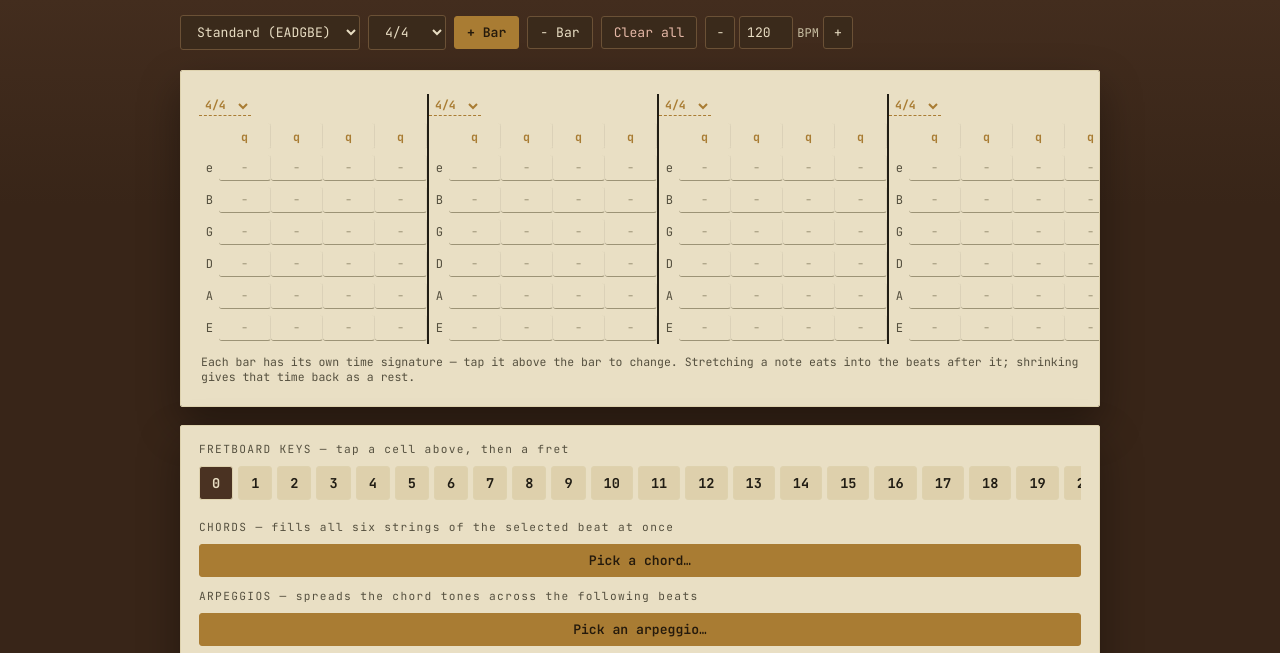
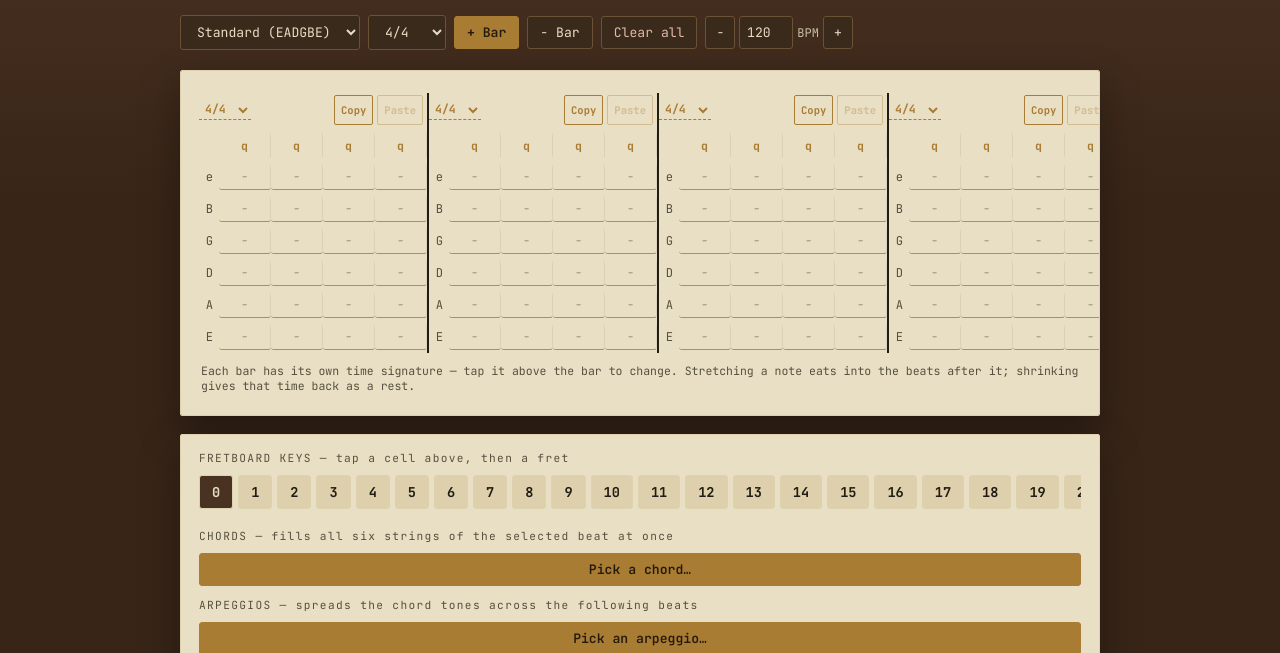
Before and after one commit to Balti131012/TabLab, a plain HTML site: page index.html in a window 1280 px wide. Shown: the part 134-787 px from the top of the page. Drawn offline with Linux system fonts and the light colour scheme.

Commit message:
feat: add bar copy-paste

```diff
--- a/index.html
+++ b/index.html
@@ -88,7 +88,15 @@
   }
   .dur-cell.selected { background: rgba(169,124,51,0.22); box-shadow: inset 0 0 0 1px var(--brass); }
 
-  .sig-row { display: flex; align-items: center; padding: 2px 0 4px; }
+  .sig-row { display: flex; align-items: center; gap: 4px; padding: 2px 4px 4px 0; }
+  .bar-btn {
+    font-family: 'JetBrains Mono', monospace; font-weight: 700; font-size: 0.66rem;
+    min-height: 30px; padding: 0 6px; border: 1px solid var(--brass); border-radius: 2px;
+    background: transparent; color: var(--brass); cursor: pointer;
+  }
+  .bar-btn.copy { margin-left: auto; }
+  .bar-btn.active { background: rgba(169,124,51,0.22); border-color: var(--brass-bright); color: var(--brass-bright); }
+  .bar-btn:disabled { opacity: 0.35; cursor: default; }
   .sig-select {
     font-family: 'JetBrains Mono', monospace; font-weight: 700; font-size: 0.72rem;
     border: none; border-bottom: 1px dashed var(--brass); background: transparent; color: var(--brass);
@@ -397,6 +405,24 @@
     measure.sig = sig;
     measure.heads = newHeads;
   }
+  // Bar clipboard lives in memory only — not part of `state`, so it isn't saved.
+  var barClipboard = null;
+  var clipboardSrc = -1;
+  function cloneMeasure(m) {
+    return { sig: { num: m.sig.num, den: m.sig.den }, heads: m.heads.map(function(h) { return { duration: h.duration, grid: h.grid.slice() }; }) };
+  }
+  function copyBar(mIdx) {
+    barClipboard = cloneMeasure(state.measures[mIdx]);
+    clipboardSrc = mIdx;
+    renderMeasures();
+  }
+  function pasteBar(mIdx) {
+    if (!barClipboard) return;
+    state.measures[mIdx] = cloneMeasure(barClipboard);
+    if (selected && selected.m === mIdx && selected.h >= state.measures[mIdx].heads.length) selected.h = state.measures[mIdx].heads.length - 1;
+    renderMeasures(); updateExport(); save();
+  }
+
   function currentDefaultSig() { return parseSig(document.getElementById('defaultSig').value); }
 
   function measureUnits(measure) { return measure.heads.reduce(function(sum, h) { return sum + h.duration; }, 0); }
@@ -488,6 +514,19 @@
         renderMeasures(); updateExport(); save();
       }; }(mIdx));
       sigRow.appendChild(sigSel);
+      var copyBtn = document.createElement('button');
+      copyBtn.className = 'bar-btn copy' + (clipboardSrc === mIdx ? ' active' : '');
+      copyBtn.textContent = 'Copy';
+      copyBtn.title = 'Copy this bar';
+      copyBtn.addEventListener('click', function(m) { return function() { copyBar(m); }; }(mIdx));
+      sigRow.appendChild(copyBtn);
+      var pasteBtn = document.createElement('button');
+      pasteBtn.className = 'bar-btn';
+      pasteBtn.textContent = 'Paste';
+      pasteBtn.title = 'Replace this bar with the copied one';
+      pasteBtn.disabled = !barClipboard;
+      pasteBtn.addEventListener('click', function(m) { return function() { pasteBar(m); }; }(mIdx));
+      sigRow.appendChild(pasteBtn);
       mDiv.appendChild(sigRow);
 
       var durRow = document.createElement('div');
@@ -719,6 +758,7 @@
   document.getElementById('removeMeasure').addEventListener('click', function() {
     if (state.measures.length <= 1) return;
     state.measures.pop();
+    if (clipboardSrc >= state.measures.length) clipboardSrc = -1;
     if (selected && selected.m >= state.measures.length) { selected.m = state.measures.length - 1; selected.h = 0; }
     renderMeasures(); updateExport(); save();
   });
@@ -727,6 +767,7 @@
     var sig = currentDefaultSig();
     state.measures = [blankMeasure(sig), blankMeasure(sig), blankMeasure(sig), blankMeasure(sig)];
     selected = null;
+    clipboardSrc = -1;
     renderMeasures(); updateExport(); save();
   });
 
```
